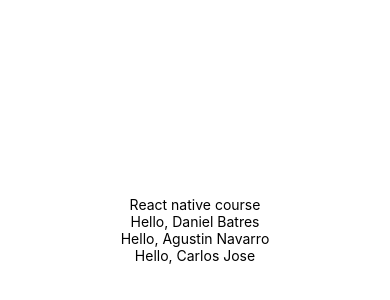
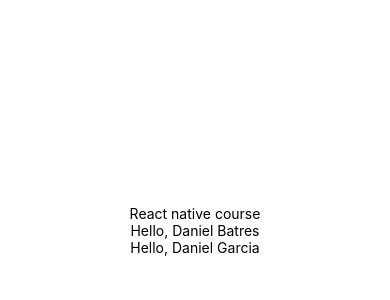
Before and after one commit to danielbatres/react-native-intro, a React Native app: screen / in a window 390 px wide. Shown: the part 192-492 px from the top of the page. Built offline with nearby package versions, Linux system fonts and the light colour scheme.

Commit message:
Default props

```diff
--- a/App.js
+++ b/App.js
@@ -5,9 +5,8 @@ export default function App() {
   return (
     <View style={styles.container}>
       <Text>React native course</Text>
-      <Greet name="Daniel Batres" />
-      <Greet name="Agustin Navarro" />
-      <Greet name="Carlos Jose" />
+      <Greet firstname="Daniel" lastname="Batres" />
+      <Greet />
     </View>
   );
 }
--- a/src/components/Greet.jsx
+++ b/src/components/Greet.jsx
@@ -1,10 +1,18 @@
 import React from 'react';
 import { Text } from 'react-native';
 
-function Greet({ name }) {
+function Greet(props) {
+  // const { firstname = "Daniel", lastname = "Garcia" } = props;
+  const { firstname, lastname } = props;
+
   return (
-    <Text>Hello, {name}</Text>
+    <Text>Hello, {firstname} {lastname}</Text>
   );
 }
 
+Greet.defaultProps = {
+  firstname: "Daniel",
+  lastname: "Garcia"
+};
+
 export { Greet };
```
